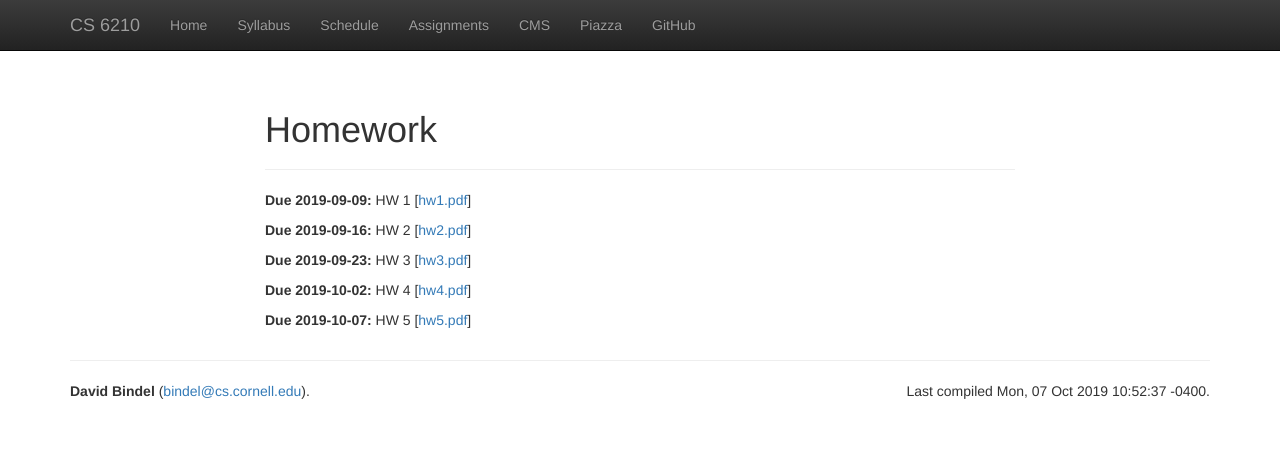
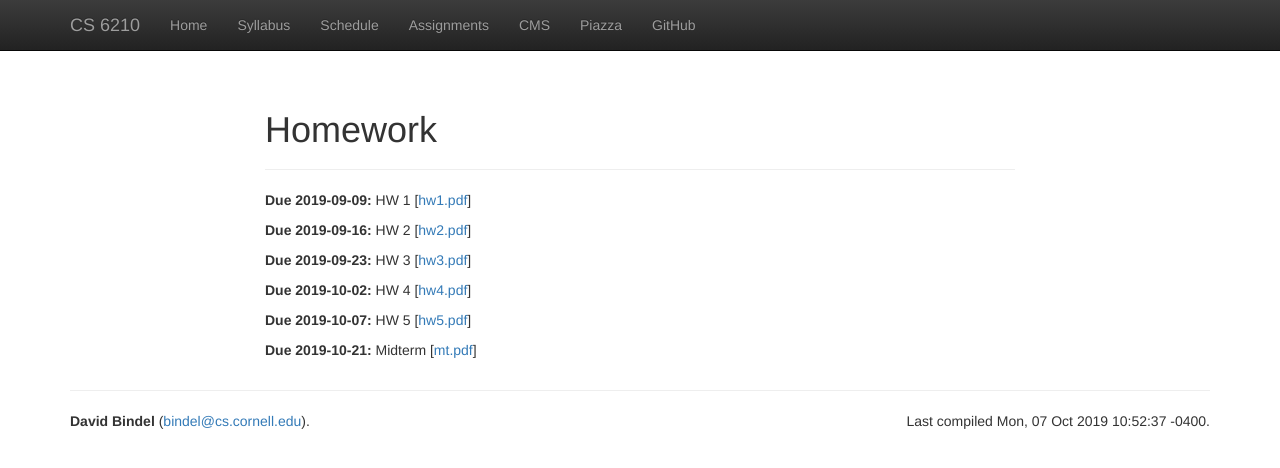
Before and after one commit to dbindel/cs6210-f19, a Jekyll site: the page built from web/homework.html, in a window 1280 px wide. Shown: the top 468 px of the page. Built offline with Jekyll 4.4.1, drawn with Linux system fonts in a browser that asks for light colours; nearby versions of some CDN libraries.

Commit message:
Push midterm.

```diff
--- a/web/_data/hw.yml
+++ b/web/_data/hw.yml
@@ -23,3 +23,8 @@
   text: HW 5
   files:
    - hw5.pdf
+-
+  due: 2019-10-21
+  text: Midterm
+  files:
+   - mt.pdf
--- a/web/_data/lectures.yml
+++ b/web/_data/lectures.yml
@@ -111,6 +111,7 @@
   info: Constraints, weights, sparsity, projections
   hw:
     - info: Midterm (due 10/21)
+      file: mt.pdf
 -
   date: 2019-10-09
   info: Sensitivity of least squares
```
Also changed, not shown: 2 other files.
